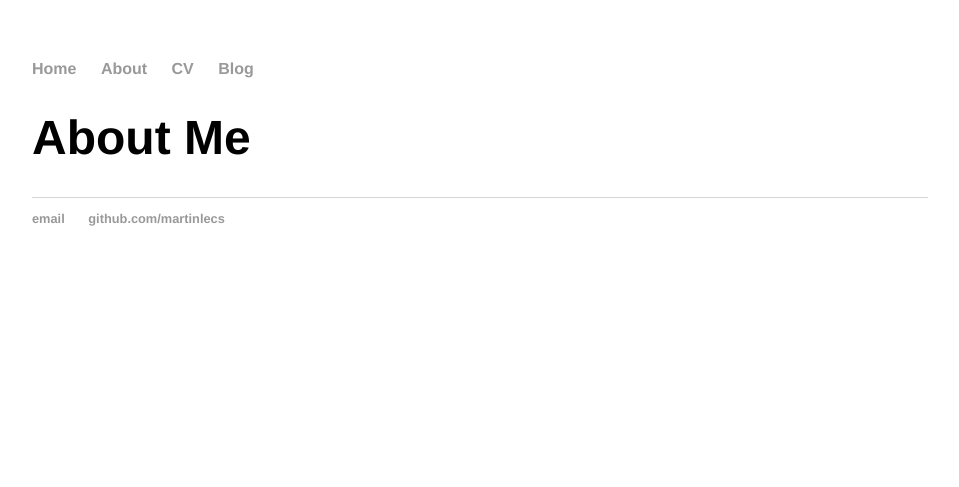
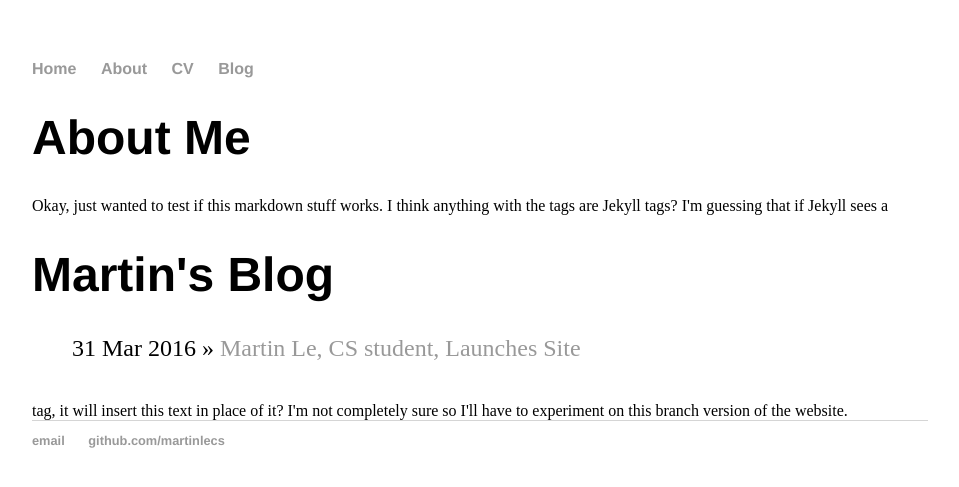
Before and after one commit to martinlecs/martinlecs.github.io, a Jekyll site: the page built from about/index.html, in a window 1280 px wide. Shown: the top 487 px of the page, without its empty margins (160-1119 px from the left). Built offline with Jekyll 4.4.1, drawn with Linux system fonts in a browser that asks for light colours.

Commit message:
wrote some test text

```diff
--- a/about/index.html
+++ b/about/index.html
@@ -2,3 +2,7 @@
 layout: about
 title: "About Me"
 ---
+
+Okay, just wanted to test if this markdown stuff works. I think anything with the {{ }} tags are Jekyll tags? I'm guessing that if Jekyll sees a {{content}} tag, it will insert this text in place of it?
+
+I'm not completely sure so I'll have to experiment on this branch version of the website.
```
